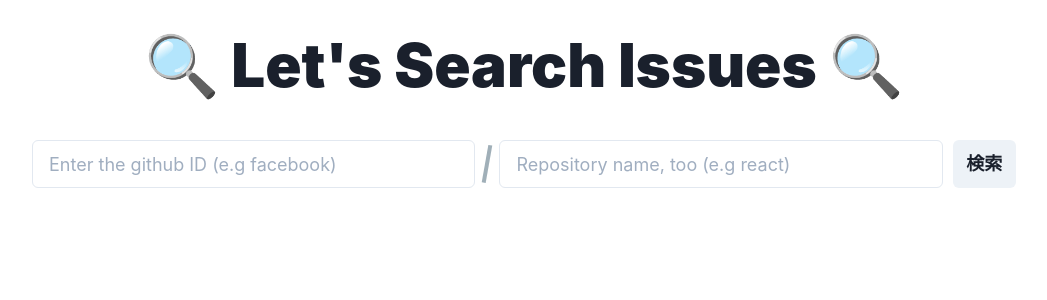
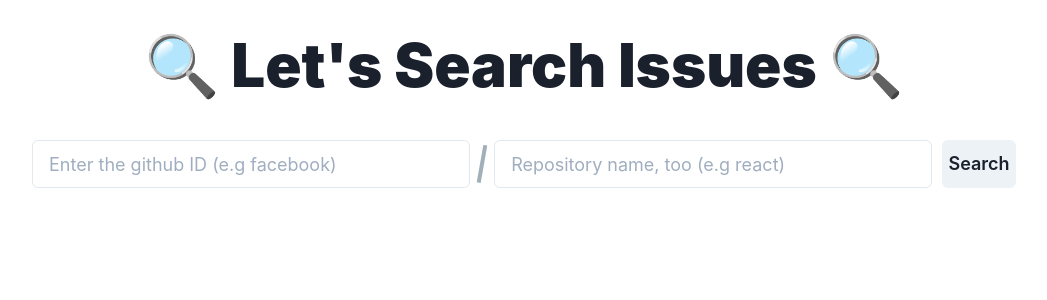
Before and after one commit to gardensky511/github-issue, a React (Create React App) app: page / in a window 1280 px wide. Shown: the top 300 px of the page, without its empty margins (116-1163 px from the left). Built offline with nearby package versions, Linux system fonts and the light colour scheme.

Commit message:
feat: InputFieldコンポーネント作成

```diff
--- /dev/null
+++ b/src/pages/Home/components/InputField/index.tsx
@@ -0,0 +1,29 @@
+import styled from '@emotion/styled';
+import { Button, Input } from '@chakra-ui/react';
+import { useHandler } from '../../hooks/useHandler';
+
+export const InputField = () => {
+  const { handleClick, handleChange } = useHandler();
+  return (
+    <Container>
+      <Input name="owner" onChange={handleChange} placeholder="Enter the github ID (e.g facebook)" size="lg" />
+      <Slash />
+      <Input name="repository" onChange={handleChange} placeholder="Repository name, too (e.g react)" size="lg" />
+      <Button ml="10px" size="lg" onClick={handleClick}>
+        Search
+      </Button>
+    </Container>
+  );
+};
+
+const Container = styled.div`
+  display: flex;
+  margin-bottom: 20px;
+`;
+
+const Slash = styled.div`
+  width: 10px;
+  background-color: #a0afb8;
+  margin: 5px 10px;
+  transform: rotate(10deg);
+`;
--- /dev/null
+++ b/src/pages/Home/hooks/useHandler.ts
@@ -0,0 +1,23 @@
+import { ChangeEvent, useState } from 'react';
+import { fetchIssueList } from '../../../redux/issue/thunk';
+import { GetIssueListParam } from '../../../types/issue';
+import { useAppDispatch } from '../../../redux/store';
+
+export const useHandler = () => {
+  const dispatch = useAppDispatch();
+  const [getIssueParam, setGetIssueParam] = useState<GetIssueListParam>({ owner: '', repository: '' });
+
+  const handleChange = (event: ChangeEvent<HTMLInputElement>) => {
+    const { name, value } = event.target;
+    setGetIssueParam({ ...getIssueParam, [name]: value });
+  };
+
+  const handleClick = () => {
+    dispatch(fetchIssueList(getIssueParam));
+  };
+
+  return {
+    handleChange,
+    handleClick,
+  };
+};
--- a/src/pages/Home/index.tsx
+++ b/src/pages/Home/index.tsx
@@ -1,5 +1,5 @@
 import styled from '@emotion/styled';
-import { Button, Input } from '@chakra-ui/react';
+import { InputField } from './components/InputField';
 
 export const Home = () => {
   // todo: コンポーネントに分離
@@ -7,14 +7,7 @@ export const Home = () => {
   return (
     <Container>
       <Title>🔍 Let&apos;s Search Issues 🔍</Title>
-      <SearchArea>
-        <Input placeholder="Enter the github ID (e.g facebook)" size="lg" />
-        <Slash />
-        <Input placeholder="Repository name, too (e.g react)" size="lg" />
-        <Button ml="10px" size="lg">
-          検索
-        </Button>
-      </SearchArea>
+      <InputField />
     </Container>
   );
 };
@@ -31,15 +24,3 @@ const Title = styled.h1`
   font-weight: 900;
   margin-bottom: 30px;
 `;
-
-const SearchArea = styled.div`
-  display: flex;
-  margin-bottom: 20px;
-`;
-
-const Slash = styled.div`
-  width: 10px;
-  background-color: #a0afb8;
-  margin: 5px 10px;
-  transform: rotate(10deg);
-`;
```
